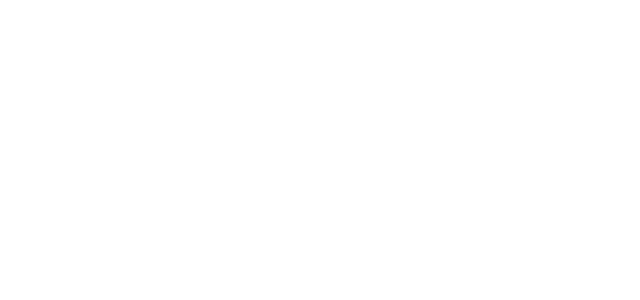
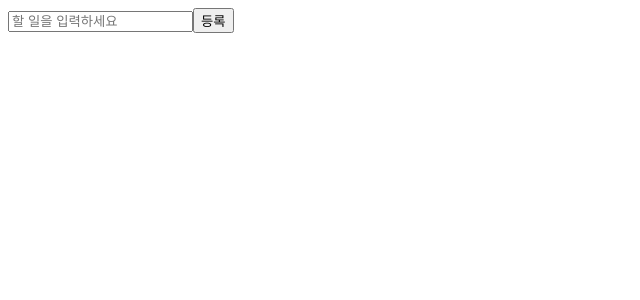
Before and after one commit to dngwoodo/react-todo-app, a React app: page / in a window 1280 px wide. Shown: the top 300 px of the page, without its empty margins (0-640 px from the left). Built offline with nearby package versions, Linux system fonts and the light colour scheme.

Commit message:
feat: TodoForm 생성

```diff
--- a/components/TodoForm.tsx
+++ b/components/TodoForm.tsx
@@ -1,7 +1,19 @@
-import React from 'react';
+import React, { useState } from 'react';
 
-const TodoForm = () => (
-  <div />
-);
+const TodoForm = () => {
+  const [text, setText] = useState('');
+  return (
+    <form onSubmit={
+      (e) => {
+        e.preventDefault();
+        setText('');
+      }
+    }
+    >
+      <input placeholder="할 일을 입력하세요" value={text} onChange={(e) => setText(e.target.value)} />
+      <button type="submit">등록</button>
+    </form>
+  );
+};
 
 export default TodoForm;
```
